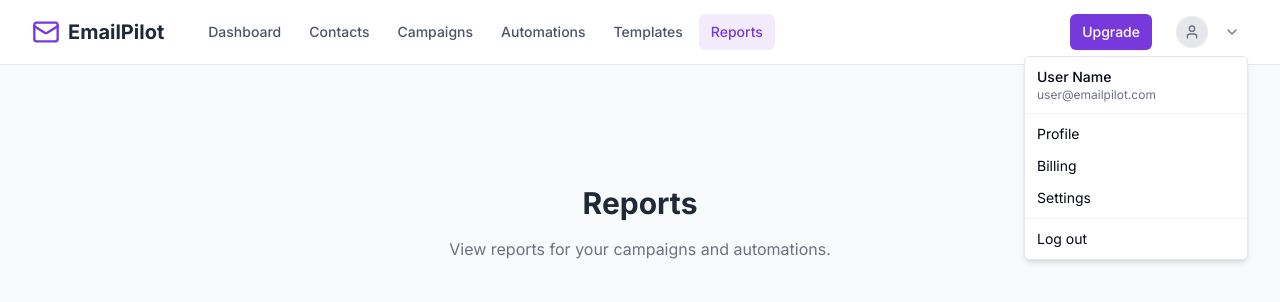
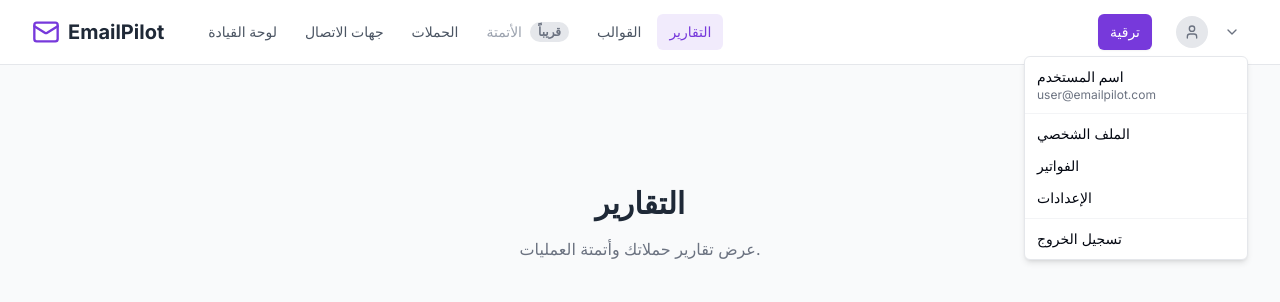
Before and after one commit to Balawi993/email-pilot-control-center, a React (Vite) app: page /reports in a window 1280 px wide. Both pictures are taken after a click on the button 1208 px from the left and 32 px from the top of the page. Shown: the top 302 px of the page. Built offline with nearby package versions, Linux system fonts and the light colour scheme.

Commit message:
Fix: Arabic language and "Soon" button
- Ensure the project is in Arabic.
- Make the "Upgrade" button in the header non-clickable and display "Soon".
- Update any section related to automations.

```diff
--- a/src/components/Header.tsx
+++ b/src/components/Header.tsx
@@ -14,12 +14,12 @@ import { cn } from '@/lib/utils';
 
 const Header = () => {
   const navLinks = [
-    { name: 'Dashboard', href: '/' },
-    { name: 'Contacts', href: '/contacts' },
-    { name: 'Campaigns', href: '/campaigns' },
-    { name: 'Automations', href: '/automations' },
-    { name: 'Templates', href: '/templates' },
-    { name: 'Reports', href: '/reports' },
+    { name: 'لوحة القيادة', href: '/' },
+    { name: 'جهات الاتصال', href: '/contacts' },
+    { name: 'الحملات', href: '/campaigns' },
+    { name: 'الأتمتة', href: '/automations', disabled: true },
+    { name: 'القوالب', href: '/templates' },
+    { name: 'التقارير', href: '/reports' },
   ];
 
   return (
@@ -32,7 +32,18 @@ const Header = () => {
               <span className="font-bold text-xl text-gray-800">EmailPilot</span>
             </Link>
             <nav className="hidden md:flex space-x-1">
-              {navLinks.map((link) => (
+              {navLinks.map((link) =>
+                link.disabled ? (
+                  <span
+                    key={link.name}
+                    className="px-3 py-2 rounded-md text-sm font-medium text-gray-400 cursor-not-allowed flex items-center"
+                  >
+                    {link.name}
+                    <span className="ml-2 bg-gray-200 text-gray-500 text-xs font-bold px-2 py-0.5 rounded-full">
+                      قريباً
+                    </span>
+                  </span>
+                ) : (
                   <NavLink
                     key={link.name}
                     to={link.href}
@@ -47,12 +58,13 @@ const Header = () => {
                   >
                     {link.name}
                   </NavLink>
-              ))}
+                )
+              )}
             </nav>
           </div>
           <div className="flex items-center space-x-4">
             <Button size="sm" className="bg-primary hover:bg-primary/90 text-primary-foreground shadow-sm">
-              Upgrade
+              ترقية
             </Button>
             <DropdownMenu>
               <DropdownMenuTrigger asChild>
@@ -65,15 +77,15 @@ const Header = () => {
               </DropdownMenuTrigger>
               <DropdownMenuContent align="end" className="w-56">
                 <DropdownMenuLabel>
-                    <p className="font-medium">User Name</p>
+                    <p className="font-medium">اسم المستخدم</p>
                     <p className="text-xs text-muted-foreground font-normal">user@emailpilot.com</p>
                 </DropdownMenuLabel>
                 <DropdownMenuSeparator />
-                <DropdownMenuItem>Profile</DropdownMenuItem>
-                <DropdownMenuItem>Billing</DropdownMenuItem>
-                <DropdownMenuItem>Settings</DropdownMenuItem>
+                <DropdownMenuItem>الملف الشخصي</DropdownMenuItem>
+                <DropdownMenuItem>الفواتير</DropdownMenuItem>
+                <DropdownMenuItem>الإعدادات</DropdownMenuItem>
                 <DropdownMenuSeparator />
-                <DropdownMenuItem>Log out</DropdownMenuItem>
+                <DropdownMenuItem>تسجيل الخروج</DropdownMenuItem>
               </DropdownMenuContent>
             </DropdownMenu>
           </div>
--- a/src/components/dashboard/AutomationsPerformance.tsx
+++ b/src/components/dashboard/AutomationsPerformance.tsx
@@ -1,27 +1,20 @@
 
-import { Card, CardContent, CardHeader, CardTitle, CardDescription } from "@/components/ui/card";
+import { Card, CardContent, CardHeader, CardTitle } from "@/components/ui/card";
+import { Clock } from 'lucide-react';
 
 const AutomationsPerformance = () => {
     return (
         <Card>
             <CardHeader>
-                <CardTitle>Automations</CardTitle>
-                <CardDescription>7-day performance</CardDescription>
+                <CardTitle>الأتمتة</CardTitle>
             </CardHeader>
             <CardContent>
-                <div className="grid grid-cols-3 gap-4 text-center">
-                    <div>
-                        <p className="text-2xl font-bold">5</p>
-                        <p className="text-sm text-muted-foreground">Automations</p>
-                    </div>
-                    <div>
-                        <p className="text-2xl font-bold">45.2%</p>
-                        <p className="text-sm text-muted-foreground">Open %</p>
-                    </div>
-                    <div>
-                        <p className="text-2xl font-bold">12.8%</p>
-                        <p className="text-sm text-muted-foreground">Click %</p>
-                    </div>
+                <div className="flex flex-col items-center justify-center text-center py-10">
+                    <Clock className="h-12 w-12 text-primary mb-4" />
+                    <h2 className="text-2xl font-bold text-gray-800">قريباً!</h2>
+                    <p className="mt-2 max-w-xs text-muted-foreground">
+                        نحن نعمل بجد لنقدم لك ميزات الأتمتة القوية.
+                    </p>
                 </div>
             </CardContent>
         </Card>
--- a/src/pages/Campaigns.tsx
+++ b/src/pages/Campaigns.tsx
@@ -1,8 +1,8 @@
 
 const Campaigns = () => (
   <div className="text-center py-20">
-    <h1 className="text-3xl font-bold text-gray-800">Campaigns</h1>
-    <p className="mt-4 text-muted-foreground">Manage your email campaigns here.</p>
+    <h1 className="text-3xl font-bold text-gray-800">الحملات</h1>
+    <p className="mt-4 text-muted-foreground">قم بإدارة حملات البريد الإلكتروني الخاصة بك من هنا.</p>
   </div>
 );
 export default Campaigns;
--- a/src/pages/Reports.tsx
+++ b/src/pages/Reports.tsx
@@ -1,8 +1,8 @@
 
 const Reports = () => (
   <div className="text-center py-20">
-    <h1 className="text-3xl font-bold text-gray-800">Reports</h1>
-    <p className="mt-4 text-muted-foreground">View reports for your campaigns and automations.</p>
+    <h1 className="text-3xl font-bold text-gray-800">التقارير</h1>
+    <p className="mt-4 text-muted-foreground">عرض تقارير حملاتك وأتمتة العمليات.</p>
   </div>
 );
 export default Reports;
--- a/src/pages/Templates.tsx
+++ b/src/pages/Templates.tsx
@@ -1,8 +1,8 @@
 
 const Templates = () => (
   <div className="text-center py-20">
-    <h1 className="text-3xl font-bold text-gray-800">Templates</h1>
-    <p className="mt-4 text-muted-foreground">Browse and edit your email templates here.</p>
+    <h1 className="text-3xl font-bold text-gray-800">القوالب</h1>
+    <p className="mt-4 text-muted-foreground">تصفح وحرر قوالب البريد الإلكتروني الخاصة بك من هنا.</p>
   </div>
 );
 export default Templates;
```
Lines whose indentation alone changed are shown as unchanged.
